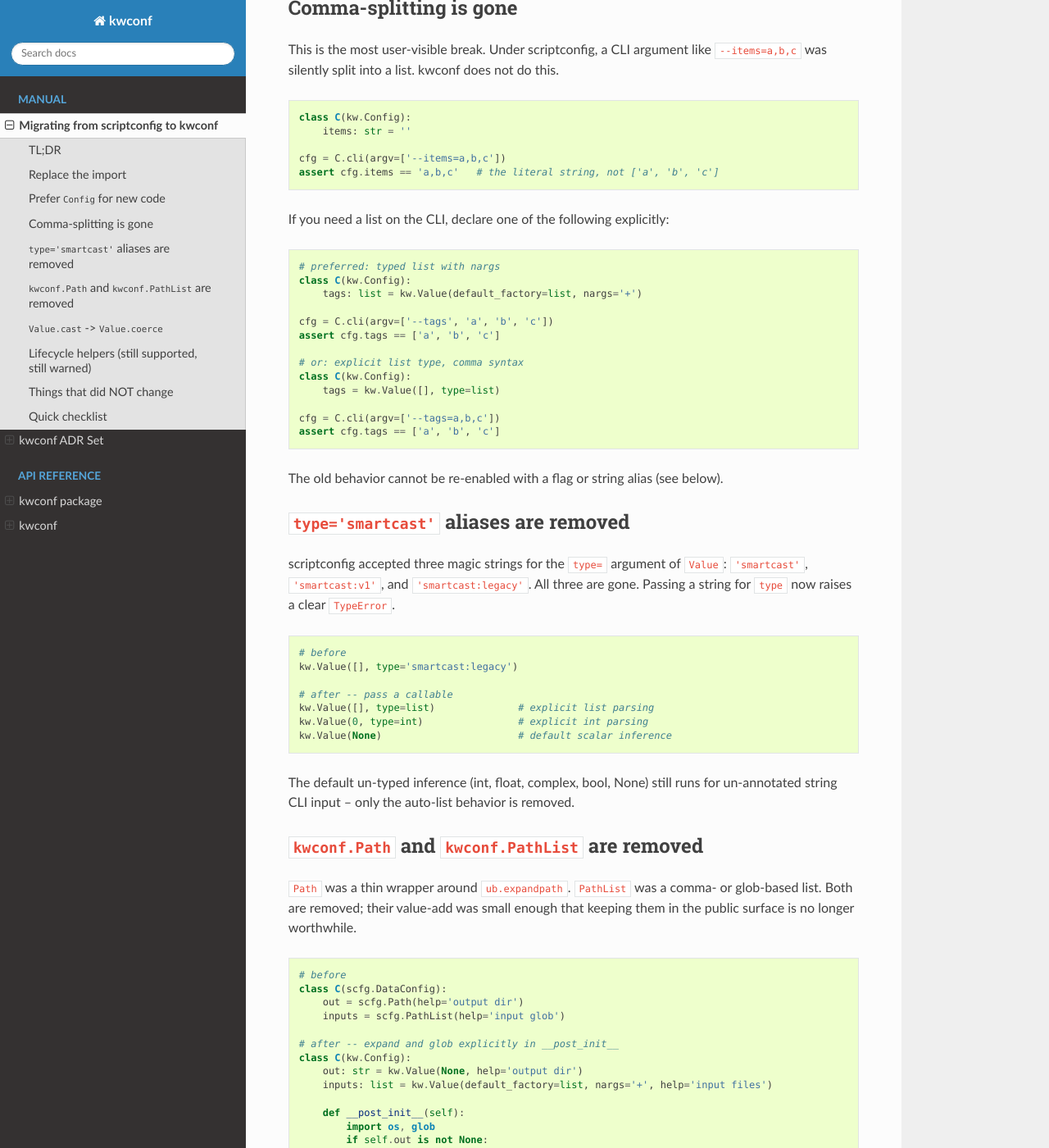
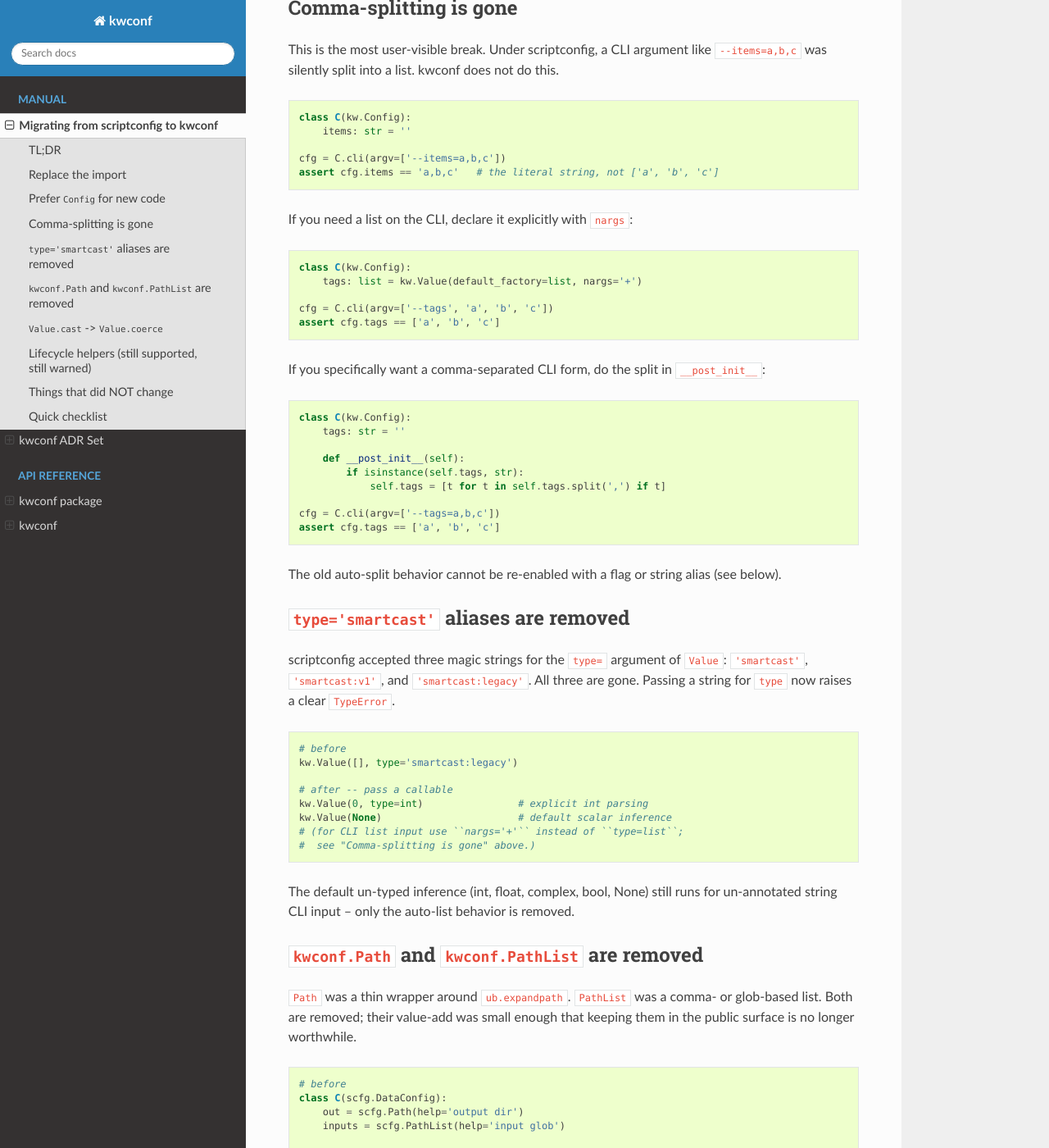
Before and after one commit to Erotemic/kwconf, a Sphinx documentation site: the page built from docs/source/manual/migration_from_scriptconfig.md, in a window 1280 px wide and 1400 px high, scrolled down 1415 px. Shown: the whole window at 82% size. Built offline with Sphinx 7.4.7 and the Read the Docs theme 3.1.0, drawn with Linux system fonts in a browser that asks for light colours; some of the changed text lies outside the part shown.

Commit message:
Rewrite kwconf/config.py module docs for the new contract
The module docstring still showed scriptconfig-style examples
(DataConfig + __default__ dict + cmdline kwarg) and silently relied on
auto comma-splitting for the list example. Update the prose and
doctests to:

- lead with kw.Config and typed class variables
- exercise load(), file/dict input, and the cli classmethod with argv
- pin the new contract: ``--plain=a,b,c`` stays a string; lists come
  from ``nargs='+'``
- point at the migration guide for the full break list

Also fix a stale claim in the migration guide that ``Value(type=list)``
parses ``--key=a,b,c`` -- it doesn't (argparse calls ``list(token)``
which iterates string chars). The recommended form is ``nargs='+'`` for
space-separated input or splitting in ``__post_init__`` for the comma
form.

Co-Authored-By: Claude Opus 4.7 <noreply@anthropic.com>

````diff
--- a/docs/source/manual/migration_from_scriptconfig.md
+++ b/docs/source/manual/migration_from_scriptconfig.md
@@ -63,25 +63,32 @@ cfg = C.cli(argv=['--items=a,b,c'])
 assert cfg.items == 'a,b,c'   # the literal string, not ['a', 'b', 'c']
 ```
 
-If you need a list on the CLI, declare one of the following explicitly:
+If you need a list on the CLI, declare it explicitly with ``nargs``:
 
 ```python
-# preferred: typed list with nargs
 class C(kw.Config):
     tags: list = kw.Value(default_factory=list, nargs='+')
 
 cfg = C.cli(argv=['--tags', 'a', 'b', 'c'])
 assert cfg.tags == ['a', 'b', 'c']
+```
 
-# or: explicit list type, comma syntax
+If you specifically want a comma-separated CLI form, do the split in
+``__post_init__``:
+
+```python
 class C(kw.Config):
-    tags = kw.Value([], type=list)
+    tags: str = ''
+
+    def __post_init__(self):
+        if isinstance(self.tags, str):
+            self.tags = [t for t in self.tags.split(',') if t]
 
 cfg = C.cli(argv=['--tags=a,b,c'])
 assert cfg.tags == ['a', 'b', 'c']
 ```
 
-The old behavior cannot be re-enabled with a flag or string alias
+The old auto-split behavior cannot be re-enabled with a flag or string alias
 (see below).
 
 ## `type='smartcast'` aliases are removed
@@ -95,9 +102,10 @@ three are gone. Passing a string for `type` now raises a clear `TypeError`.
 kw.Value([], type='smartcast:legacy')
 
 # after -- pass a callable
-kw.Value([], type=list)              # explicit list parsing
 kw.Value(0, type=int)                # explicit int parsing
 kw.Value(None)                       # default scalar inference
+# (for CLI list input use ``nargs='+'`` instead of ``type=list``;
+#  see "Comma-splitting is gone" above.)
 ```
 
 The default un-typed inference (int, float, complex, bool, None) still
@@ -202,8 +210,8 @@ items listed above. Please file an issue.
 
 1. `import scriptconfig as scfg` -> `import kwconf as kw`.
 2. Find any `--key=a,b,c` CLI invocations and either:
-   * declare the field with `type=list` / `nargs='+'`, or
-   * adjust the caller to use space-separated `nargs` form.
+   * declare the field with `nargs='+'` and switch to space-separated input, or
+   * keep the comma form and split in `__post_init__`.
 3. Replace any `type='smartcast*'` strings with concrete callables.
 4. Replace `Path` / `PathList` usage with `Value(type=str)` plus explicit
    path handling in `__post_init__`.
````
Also changed, not shown: 1 other file.
